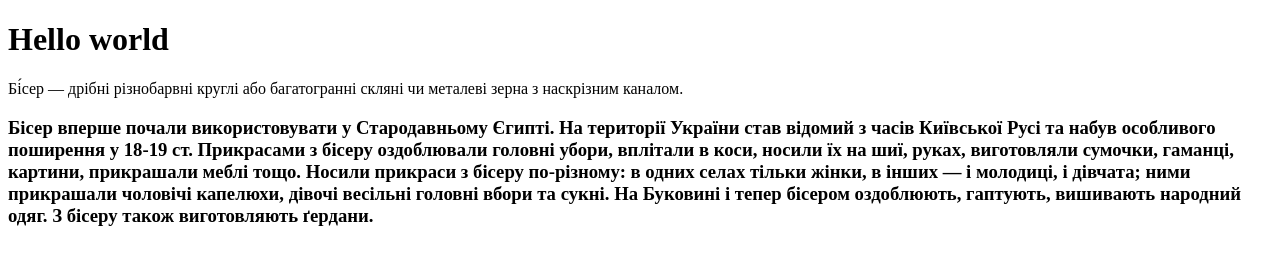
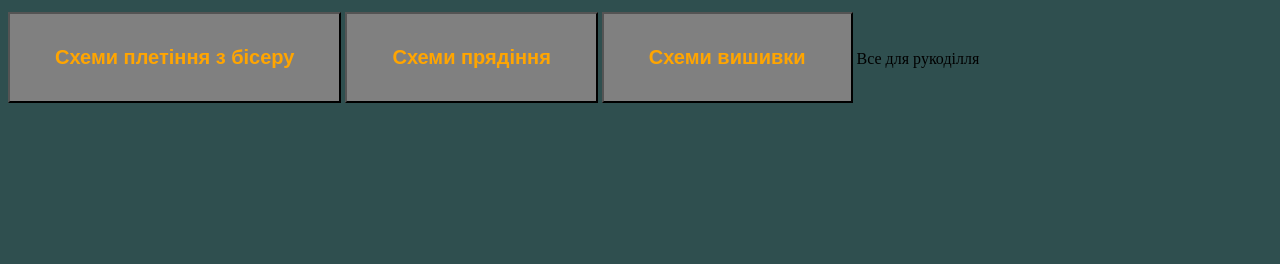
Before and after one commit to MariaLukincuk/project, a plain HTML site: page index.html in a window 1280 px wide. Drawn offline with Linux system fonts and the light colour scheme.

Commit message:
Update index.html

```diff
--- a/index.html
+++ b/index.html
@@ -1,9 +1,17 @@
-<!DOCTYPE html>
+<!DOCTYPE html><!DOCTYPE html>
 <html>
-    <head></head>
-    <body>
-        <h1>Hello world</h1>
-        <p>Бі́сер — дрібні різнобарвні круглі або багатогранні скляні чи металеві зерна з наскрізним каналом.</p>
-        <h3>Бісер вперше почали використовувати у Стародавньому Єгипті. На території України став відомий з часів Київської Русі та набув особливого поширення у 18-19 ст. Прикрасами з бісеру оздоблювали головні убори, вплітали в коси, носили їх на шиї, руках, виготовляли сумочки, гаманці, картини, прикрашали меблі тощо. Носили прикраси з бісеру по-різному: в одних селах тільки жінки, в інших — і молодиці, і дівчата; ними прикрашали чоловічі капелюхи, дівочі весільні головні вбори та сукні. На Буковині і тепер бісером оздоблюють, гаптують, вишивають народний одяг. З бісеру також виготовляють ґердани.</h3>
+    <head>
+        <meta charset="UTF-8">
+        <title>Лукинчук Марія</title>
+        <h2 style="font-size: 15px;"></h2>
+
+    </head>
+    <body style="background-color: darkslategray;">
+        <button style="background-color: gray;padding-bottom: 15px;padding-left:  45px;padding-right: 45px;padding-top: 15px; color: orange;"><h2>Схеми плетіння з бісеру</h2></button>
+        <button style="background-color: gray;padding-bottom: 15px;padding-left:  45px;padding-right: 45px;padding-top: 15px; color: orange;"><h2>Схеми прядіння</h2></button>
+        <button style="background-color: gray;padding-bottom: 15px;padding-left:  45px;padding-right: 45px;padding-top: 15px; color: orange;"><h2>Схеми вишивки</h2></button>
+
+        <h>Все для рукоділля</h>
+
     </body>
 </html>
```
